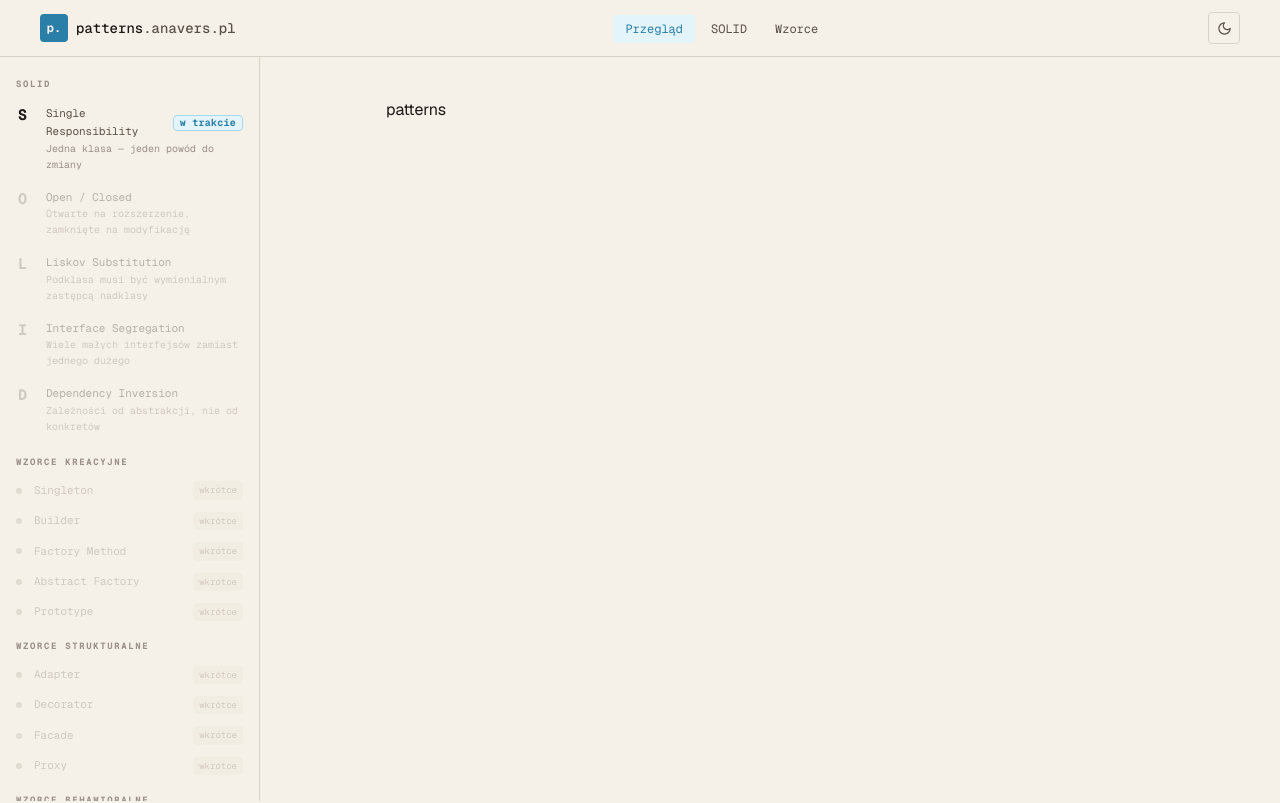
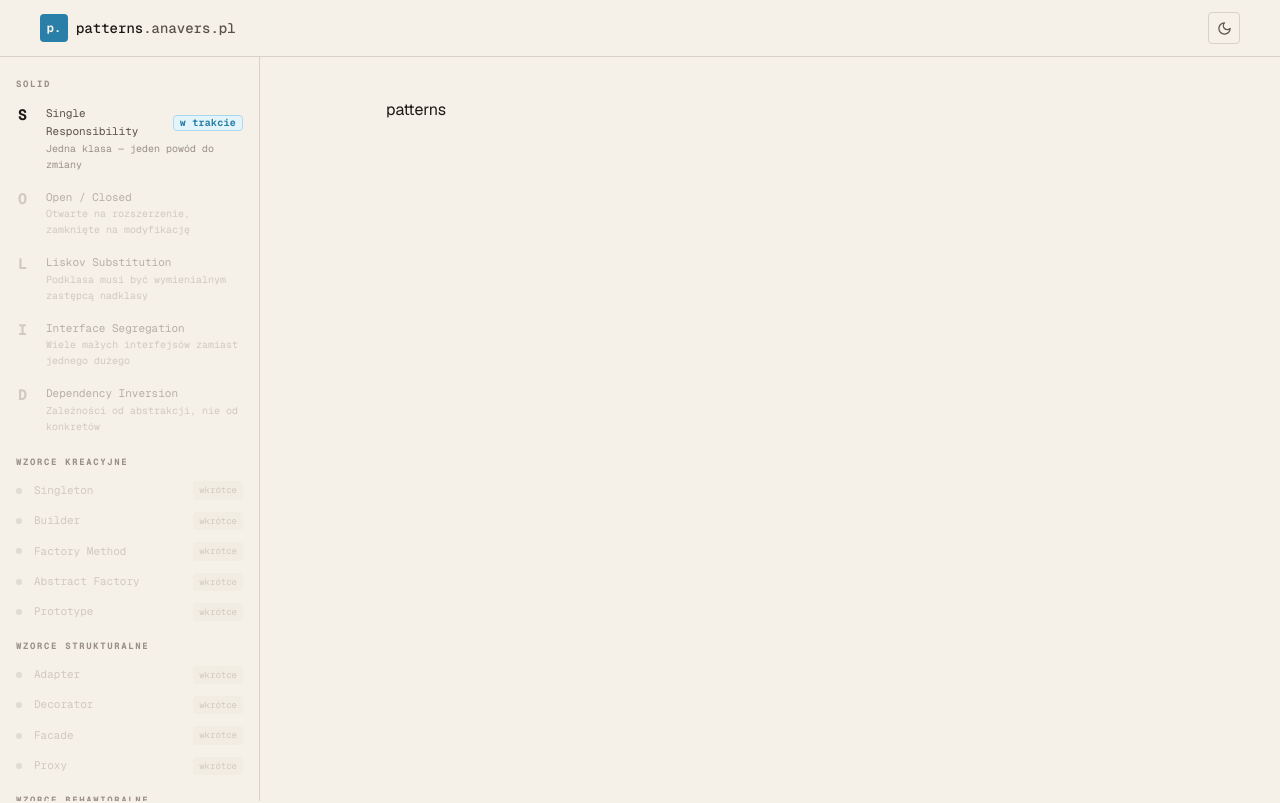
Before and after one commit to ania-sk/patterns, a Next.js app: page / in a window 1280 px wide. Shown: the top 803 px of the page. Built offline with nearby package versions, Linux system fonts and the light colour scheme.

Commit message:
feat(navbar): remove nav links, add sidebar hamburger toggle via SidebarContext

```diff
--- a/src/app/layout.tsx
+++ b/src/app/layout.tsx
@@ -31,6 +31,12 @@ export default function RootLayout({
       data-scroll-behavior="smooth"
     >
       <body className="min-h-screen bg-background font-sans antialiased">
+        <ThemeProvider
+          attribute="class"
+          defaultTheme="system"
+          enableSystem
+          disableTransitionOnChange
+        >
           <SidebarProvider>
             <Navbar />
             <SidebarLayout>
@@ -38,6 +44,7 @@ export default function RootLayout({
             </SidebarLayout>
             <Footer />
           </SidebarProvider>
+        </ThemeProvider>
       </body>
     </html>
   );
--- a/src/components/layout/Navbar.tsx
+++ b/src/components/layout/Navbar.tsx
@@ -1,56 +1,32 @@
 "use client";
 
 import Link from "next/link";
-import { usePathname } from "next/navigation";
 import { useTheme } from "next-themes";
 import { Moon, Sun, Menu, X } from "lucide-react";
 import { useEffect, useState } from "react";
-
-const navLinks = [
-  { href: "/", label: "Przegląd" },
-  { href: "/solid", label: "SOLID" },
-  { href: "/patterns", label: "Wzorce" },
-];
+import { useSidebar } from "@/components/context/SidebarContext";
 
 export default function Navbar() {
-  const pathname = usePathname();
   const { theme, setTheme } = useTheme();
   const [mounted, setMounted] = useState(false);
-  const [mobileOpen, setMobileOpen] = useState(false);
+  const { isOpen, toggle } = useSidebar();
 
   useEffect(() => {
     const id = window.setTimeout(() => setMounted(true), 0);
     return () => window.clearTimeout(id);
   }, []);
 
-  // Zamknij menu po zmianie strony
-  useEffect(() => {
-    setMobileOpen(false);
-  }, [pathname]);
-
-  // Zablokuj scroll body gdy menu otwarte
-  useEffect(() => {
-    document.body.style.overflow = mobileOpen ? "hidden" : "";
-    return () => {
-      document.body.style.overflow = "";
-    };
-  }, [mobileOpen]);
-
   const isDark = theme === "dark";
-
-  const isActive = (href: string) =>
-    href === "/" ? pathname === "/" : pathname.startsWith(href);
 
   return (
     <header className="sticky top-0 z-50 w-full border-b border-border bg-background/95 backdrop-blur-sm">
-      {/* ── Pasek główny ── */}
       <nav
         className="flex h-14 items-center px-4 sm:px-6 lg:px-10"
         aria-label="Główna nawigacja"
       >
-        {/* Logo — skrajnie po lewej */}
+        {/* Logo */}
         <Link
-          href="/"
+          href="/solid/srp"
           className="flex shrink-0 items-center gap-2 font-mono text-sm font-medium"
           aria-label="patterns — strona główna"
         >
@@ -65,29 +41,6 @@ export default function Navbar() {
             <span className="text-text-muted">.anavers.pl</span>
           </span>
         </Link>
-
-        {/* Linki — wycentrowane (tylko md+) */}
-        <ul
-          className="hidden flex-1 items-center justify-center gap-1 md:flex"
-          role="list"
-        >
-          {navLinks.map(({ href, label }) => (
-            <li key={href}>
-              <Link
-                href={href}
-                className={[
-                  "rounded px-3 py-1.5 font-mono text-xs transition-colors",
-                  isActive(href)
-                    ? "bg-accent-bg text-accent"
-                    : "text-text-muted hover:bg-surface-hover hover:text-text-primary",
-                ].join(" ")}
-                aria-current={isActive(href) ? "page" : undefined}
-              >
-                {label}
-              </Link>
-            </li>
-          ))}
-        </ul>
 
         {/* Prawa strona: toggle + hamburger */}
         <div className="ml-auto flex shrink-0 items-center gap-2">
@@ -111,47 +64,18 @@ export default function Navbar() {
             )}
           </button>
 
-          {/* Hamburger — tylko mobile */}
+          {/* Hamburger — tylko na mobile (lg: sidebar zawsze widoczny) */}
           <button
-            onClick={() => setMobileOpen((v) => !v)}
-            className="flex h-8 w-8 items-center justify-center rounded border border-border text-text-muted transition-colors hover:bg-surface-hover hover:text-text-primary md:hidden"
-            aria-label={mobileOpen ? "Zamknij menu" : "Otwórz menu"}
-            aria-expanded={mobileOpen}
-            aria-controls="mobile-menu"
+            onClick={toggle}
+            className="flex h-8 w-8 items-center justify-center rounded border border-border text-text-muted transition-colors hover:bg-surface-hover hover:text-text-primary lg:hidden"
+            aria-label={isOpen ? "Zamknij nawigację" : "Otwórz nawigację"}
+            aria-expanded={isOpen}
+            aria-controls="mobile-sidebar"
           >
-            {mobileOpen ? <X size={15} /> : <Menu size={15} />}
+            {isOpen ? <X size={15} /> : <Menu size={15} />}
           </button>
         </div>
       </nav>
-
-      {/* ── Menu mobilne ── */}
-      {mobileOpen && (
-        <div
-          id="mobile-menu"
-          role="dialog"
-          aria-label="Menu nawigacyjne"
-          className="border-t border-border bg-background md:hidden"
-        >
-          <ul role="list" className="flex flex-col px-4 py-3 gap-1">
-            {navLinks.map(({ href, label }) => (
-              <li key={href}>
-                <Link
-                  href={href}
-                  className={[
-                    "block rounded px-3 py-2.5 font-mono text-sm transition-colors",
-                    isActive(href)
-                      ? "bg-accent-bg text-accent"
-                      : "text-text-muted hover:bg-surface-hover hover:text-text-primary",
-                  ].join(" ")}
-                  aria-current={isActive(href) ? "page" : undefined}
-                >
-                  {label}
-                </Link>
-              </li>
-            ))}
-          </ul>
-        </div>
-      )}
     </header>
   );
 }
```
Lines whose indentation alone changed are shown as unchanged.
